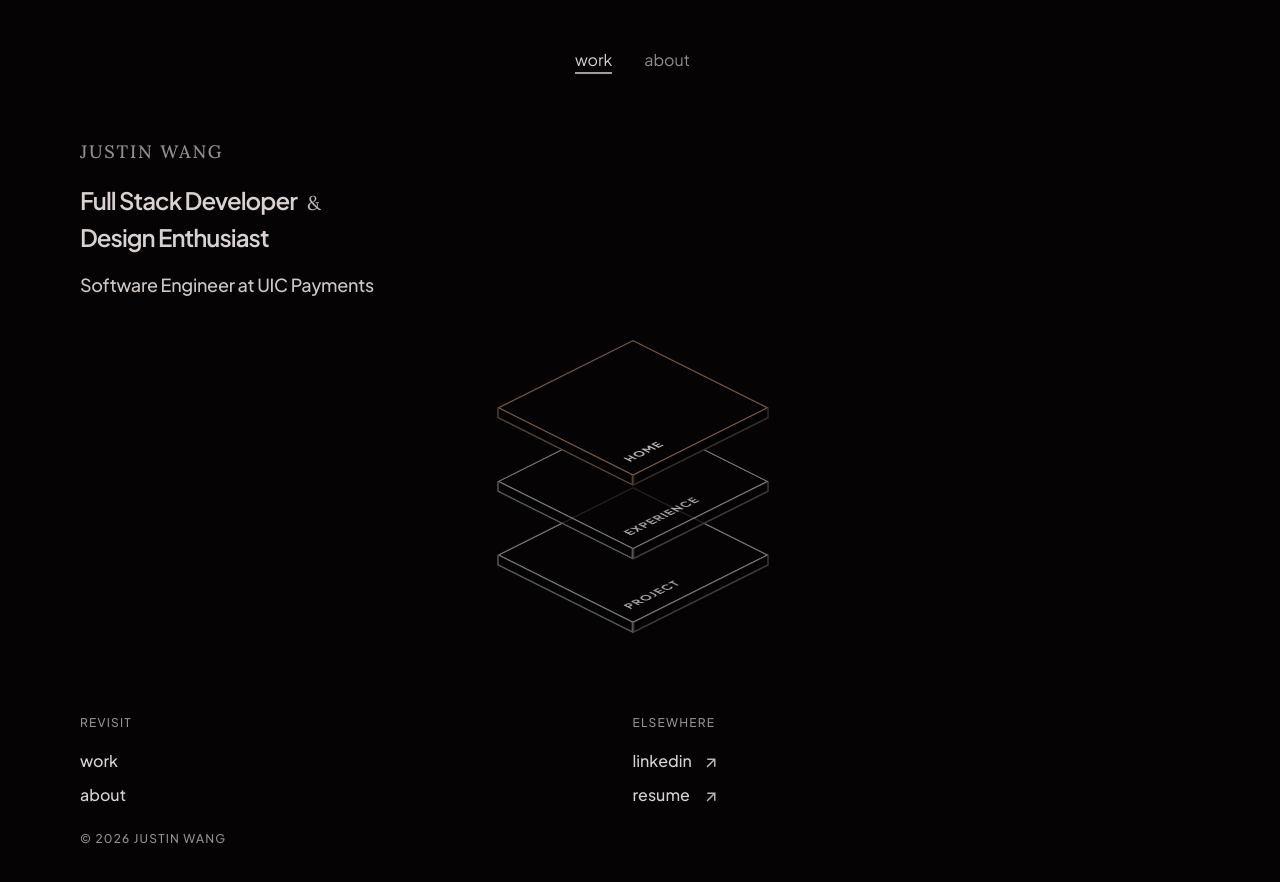
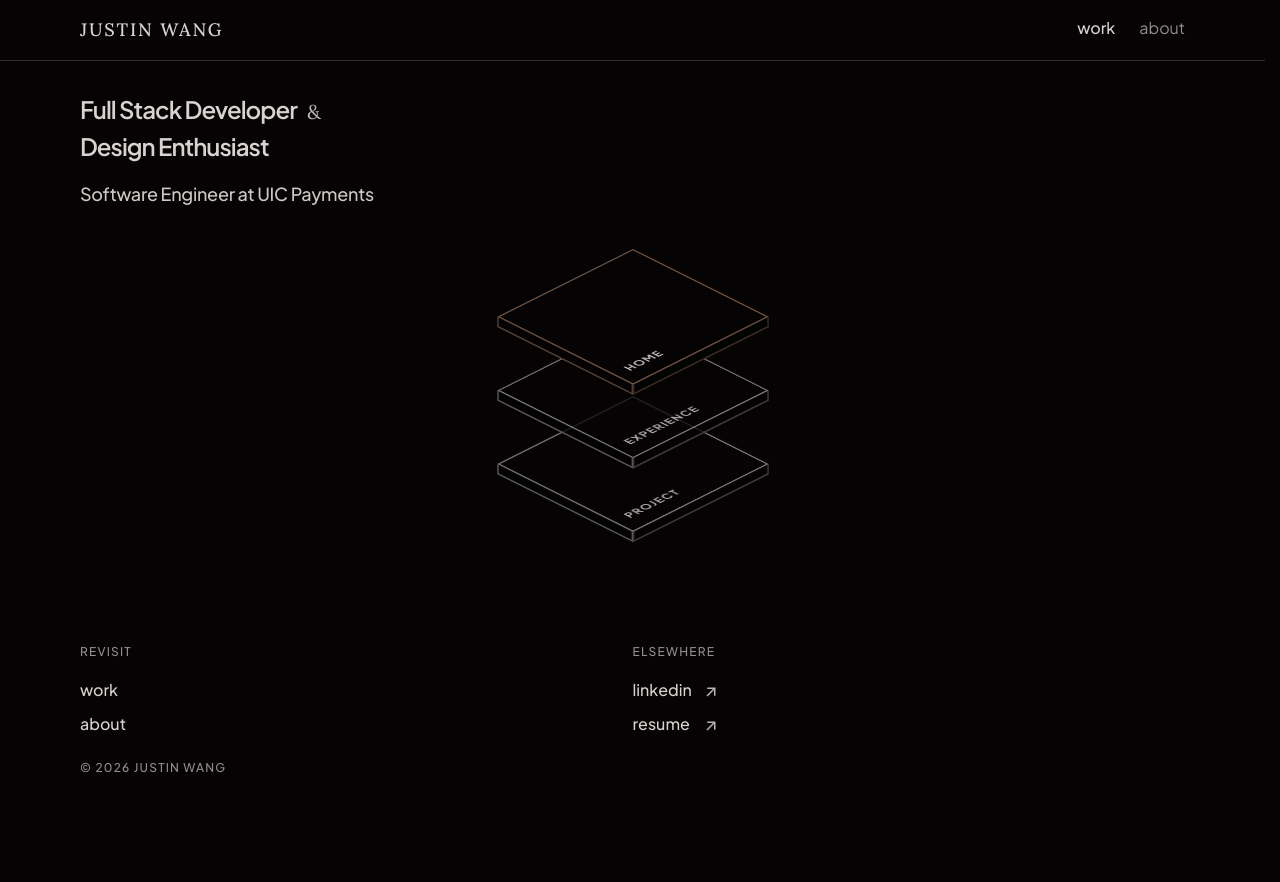
Before and after one commit to jwang9228/personal-site, a Next.js app: page / in a window 1280 px wide. Shown: the top 882 px of the page. After the commit the page ends 800 px from the top, so only its background shows below. Built offline with nearby package versions, Linux system fonts and the light colour scheme.

Commit message:
Restructure header nav

```diff
--- a/src/app/components/RootLayout.tsx
+++ b/src/app/components/RootLayout.tsx
@@ -9,7 +9,9 @@ export default function RootLayout({ children }: ChildrenProps) {
       <main className='layout-children'>
         {children}
       </main>
-      <Footer />
+      <div className='layout-px'>
+        <Footer />
+      </div>
     </div>
   )
 };
--- /dev/null
+++ b/src/app/components/RootPage.tsx
@@ -0,0 +1,14 @@
+'use client';
+import { motion } from 'motion/react';
+import { PAGE_VARIANTS } from '@/app/lib/animations';
+import Hero from './hero/Hero';
+import Work from './work/Work';
+
+export default function RootPage() {
+  return (
+    <motion.main variants={PAGE_VARIANTS} initial='hidden' animate='show'>
+      <Hero />
+      <Work />
+    </motion.main>
+  )
+}
--- a/src/app/components/work/Title.tsx
+++ b/src/app/components/hero/Hero.tsx
@@ -1,18 +1,17 @@
-import { DEV_NAME, MAIN_TITLE, SECONDARY_TITLE, CURRENT_POSITION } from '@/app/lib/constants';
+import { MAIN_TITLE, SECONDARY_TITLE, CURRENT_POSITION } from '@/app/lib/constants';
 import Fade from '../utils/Fade';
 
-export default function Title() {
+export default function Hero() {
   return (
     <Fade
-      type='up' as='header'
+      type='up' as='section'
       className='flex flex-col gap-base'
     >
-      <h1 className='font-accent text-primary-muted text-lg uppercase tracking-widest'>{DEV_NAME}</h1>
       <section className='flex flex-col text-2xl gap-xs'>
-        <h2 className='flex items-baseline gap-sm'>
+        <h1 className='flex items-baseline gap-sm'>
           {MAIN_TITLE}
           <span className='font-accent font-normal text-primary/85 text-xl'>&</span>
-        </h2>
+        </h1>
         <h2>{SECONDARY_TITLE}</h2>
       </section>
       <h2 className='text-lg text-primary/95'>{CURRENT_POSITION}</h2>
--- a/src/app/components/navigation/Footer.tsx
+++ b/src/app/components/navigation/Footer.tsx
@@ -8,7 +8,7 @@ export default function Footer() {
   return (
     <Fade
       type='in' as='footer' inView
-      className='flex flex-col gap-lg'
+      className='flex flex-col gap-lg mb-6'
     >
       <section className='flex'>
         {FOOTER_NAV.map(footerSection => (
--- a/src/app/components/navigation/HeaderNav.tsx
+++ b/src/app/components/navigation/HeaderNav.tsx
@@ -1,7 +1,7 @@
 'use client';
 import { usePathname } from 'next/navigation';
+import { DEV_NAME } from '@/app/lib/constants';
 import { HEADER_NAV } from '@/app/lib/navigation';
-import { motion } from 'motion/react';
 import Fade from '../utils/Fade';
 import Link from 'next/link';
 
@@ -10,9 +10,17 @@ export default function HeaderNav() {
 
   return (
     <Fade
-      type='in' as='nav' inView
-      className='flex justify-center w-full gap-xl'
+      type='in' as='header' inView
+      className='flex py-4 border-b border-primary-muted/30'
     >
+      <nav className='flex justify-between w-full layout-px'>
+        <Link
+          href={'/'}
+          className='font-accent text-primary text-lg uppercase tracking-widest'
+        >
+          {DEV_NAME}
+        </Link>
+        <section className='flex gap-lg'>
           {HEADER_NAV.map(tab => {
             const isActive = pathname === tab.href;
 
@@ -21,19 +29,15 @@ export default function HeaderNav() {
                 key={tab.label}
                 href={tab.href}
                 className={`group transition-colors duration-300 lowercase
-              ${isActive ? 'text-primary' : 'text-primary-muted hover:text-primary'}`
+                  ${isActive ? 'text-primary font-medium' : 'text-primary-muted hover:text-primary'}`
                 }
               >
                 {tab.label}
-            {isActive && (
-              <motion.span
-                layoutId='header-nav-underline'
-                className='block h-0.5 bg-primary/75'
-              />
-            )}
               </Link>
             )
           })}
+        </section>
+      </nav>
     </Fade>
   )
 }
--- a/src/app/components/work/Work.tsx
+++ b/src/app/components/work/Work.tsx
@@ -1,10 +1,7 @@
 'use client';
-import { motion } from 'motion/react';
 import { useState } from 'react';
 import { TECHSTACK_LAYER_NAV, TechstackLayer } from '@/app/lib/navigation';
-import { PAGE_VARIANTS } from '@/app/lib/animations';
 import Techstack from './Techstack';
-import Title from './Title';
 
 export default function Work() {
   const [activeLayer, setActiveLayer] = useState<TechstackLayer>(
@@ -12,9 +9,8 @@ export default function Work() {
   );
 
   return (
-    <motion.main variants={PAGE_VARIANTS} initial='hidden' animate='show'>
-      <Title />
+    <section>
       <Techstack activeLayer={activeLayer} setActiveLayer={setActiveLayer} />
-    </motion.main>
+    </section>
   );
 };
--- a/src/app/globals.css
+++ b/src/app/globals.css
@@ -90,16 +90,16 @@
   display: flex;
   flex-direction: column;
   min-height: 100dvh;
+}
 
-  @apply px-8 tablet:px-10 laptop:px-14 desktop:px-20;
-
-  @apply py-6 tablet:py-8 laptop:py-10 desktop:py-12;
+@utility layout-px {
+  @apply px-6 tablet:px-10 laptop:px-14 desktop:px-20;
 }
 
 @utility layout-children {
   flex-grow: 1;
 
-  @apply py-10 tablet:py-12 laptop:py-16;
+  @apply layout-px py-8;
 }
 
 /* Responsive Breakpoints */
--- a/src/app/page.tsx
+++ b/src/app/page.tsx
@@ -1,4 +1,4 @@
-import Work from './components/work/Work';
+import RootPage from './components/RootPage';
 import { Metadata } from 'next';
 
 export const metadata: Metadata = {
@@ -7,5 +7,5 @@ export const metadata: Metadata = {
 }
 
 export default function Page() {
-  return <Work />
+  return <RootPage />
 }
```
Lines whose indentation alone changed are shown as unchanged.
